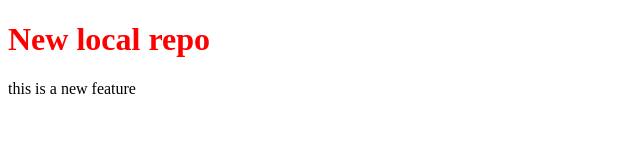
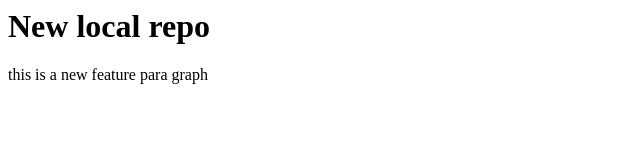
Before and after one commit to GhanshyamRegar/local-repo, a plain HTML site: page index.html in a window 1280 px wide. Shown: the whole page, without its empty margins (0-640 px from the left). Drawn offline with Linux system fonts and the light colour scheme.

Commit message:
paragraph

```diff
--- a/index.html
+++ b/index.html
@@ -1,13 +1,3 @@
-<!DOCTYPE html>
-<html lang="en">
-<head>
-    <meta charset="UTF-8">
-    <meta name="viewport" content="width=device-width, initial-scale=1.0">
-    <title>Document</title>
-    <link rel="stylesheet" href="style.css">
-</head>
-<body>
+
     <h1>New local repo</h1>
-    <p>this is a new feature</p>
-</body>
-</html>
+    <p>this is a new feature para graph</p>
```
